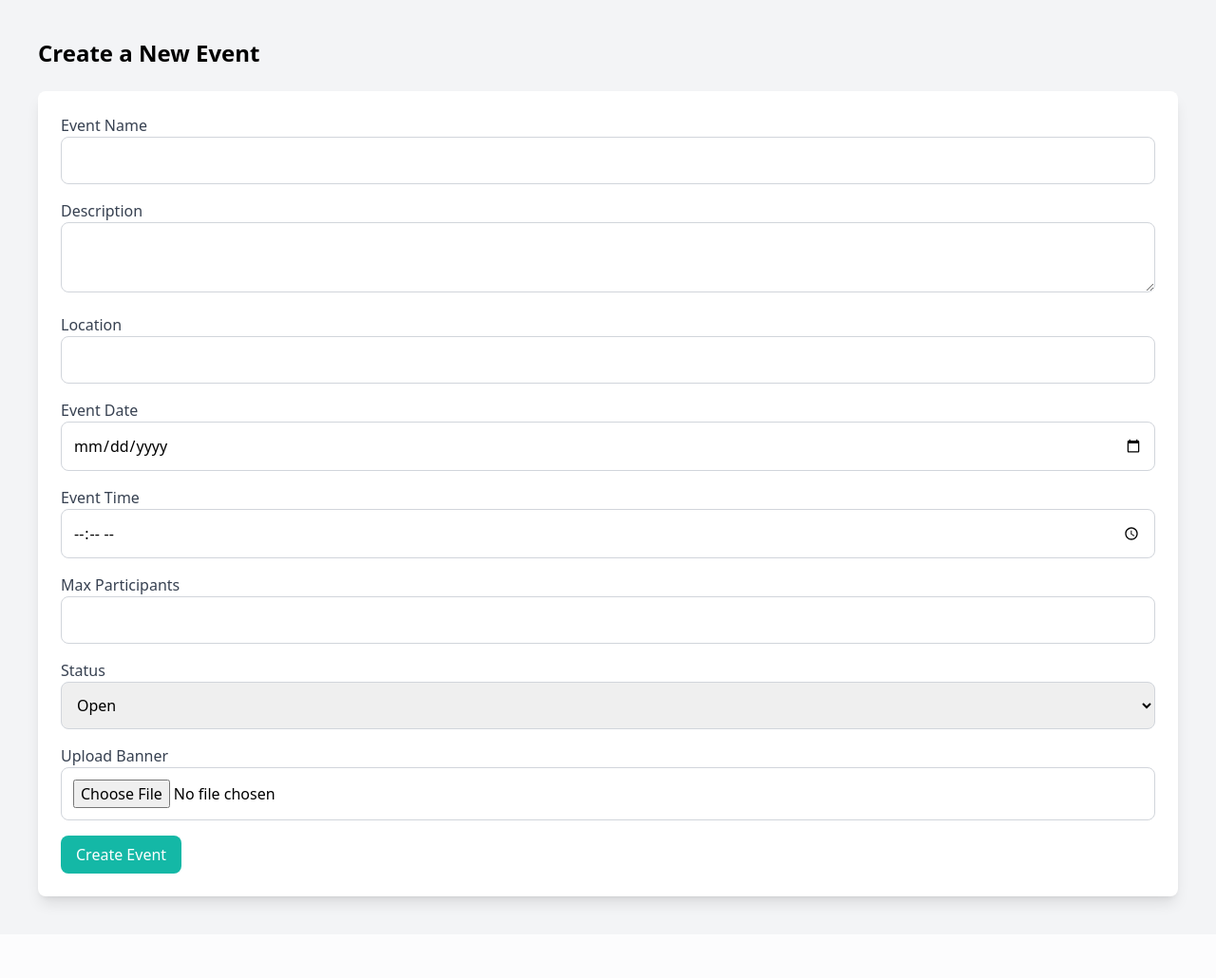
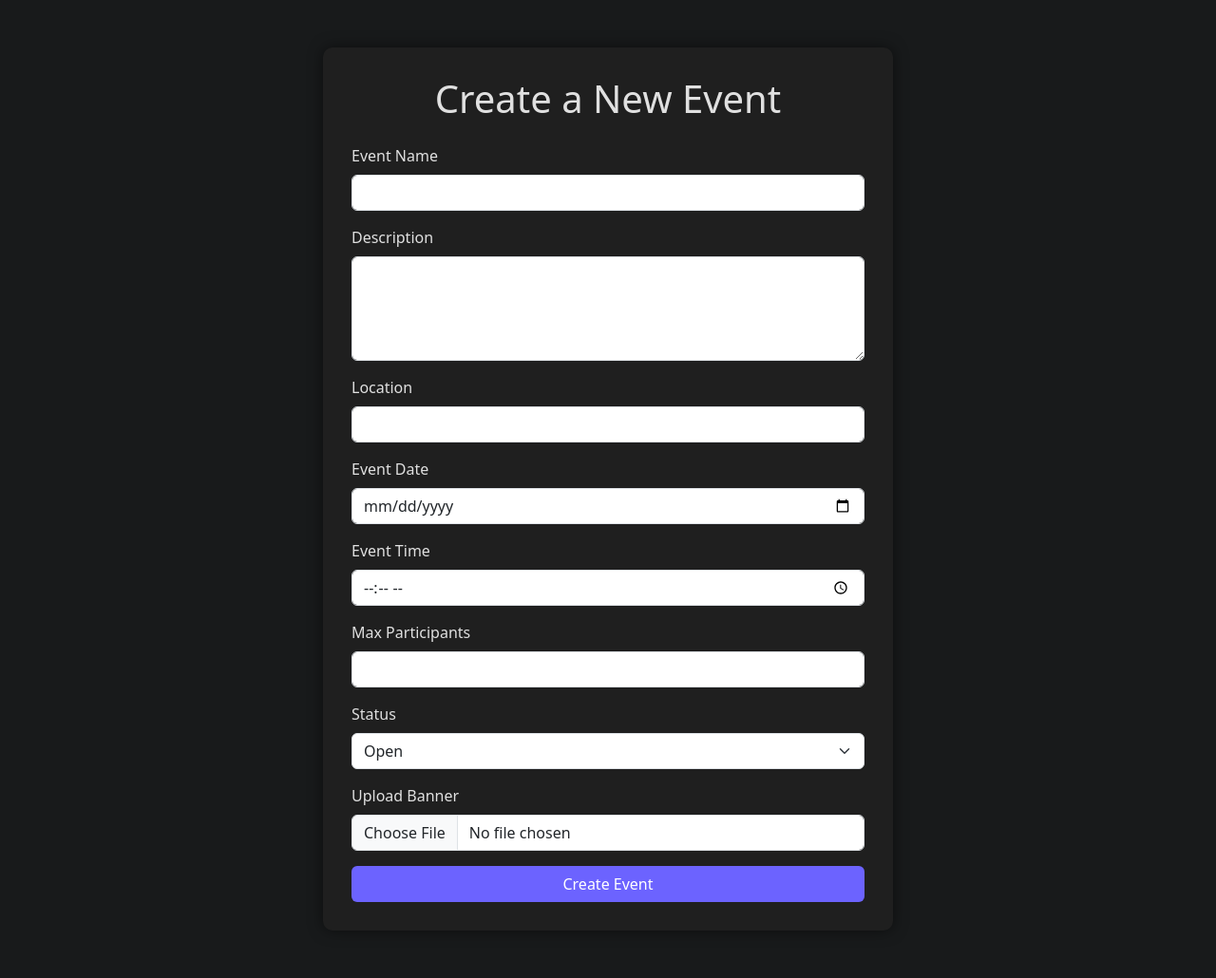
Before and after one commit to KnoWingFly/eventwebsitephp, a PHP site: page /admin/events.php in a window 1280 px wide. Shown: the whole page at 95% size. Before the commit the page ends 959 px from the top, so only its background shows below. Run offline with PHP 8.4, Linux system fonts and the light colour scheme.

Commit message:
bikin bagus ui di evenst

```diff
--- a/admin/events.php
+++ b/admin/events.php
@@ -28,50 +28,75 @@ if ($_SERVER['REQUEST_METHOD'] == 'POST') {
     <meta charset="UTF-8">
     <meta name="viewport" content="width=device-width, initial-scale=1.0">
     <title>Manage Event</title>
-    <link href="../css/output.css" rel="stylesheet">
+    <link href="https://cdn.jsdelivr.net/npm/bootstrap@5.3.1/dist/css/bootstrap.min.css" rel="stylesheet">
+    <style>
+        body {
+            background-color: #181A1B;
+            color: #E0E0E0;
+        }
+        .form-container {
+            max-width: 600px;
+            margin: 50px auto;
+            background-color: #1F1F1F;
+            padding: 30px;
+            border-radius: 10px;
+            box-shadow: 0 0 15px rgba(0, 0, 0, 0.5);
+        }
+        .btn-custom {
+            background-color: #6C63FF;
+            color: white;
+        }
+        .btn-custom:hover {
+            background-color: #574BDF;
+        }
+    </style>
 </head>
-<body class="bg-gray-100">
-    <div class="container mx-auto p-10">
-        <h1 class="text-2xl font-bold mb-6">Create a New Event</h1>
-        <form action="" method="post" enctype="multipart/form-data" class="bg-white shadow-lg rounded-lg p-6">
-            <div class="mb-4">
-                <label class="block text-gray-700">Event Name</label>
-                <input type="text" name="name" class="w-full p-3 border border-gray-300 rounded-lg">
+<body>
+    <div class="container">
+        <div class="form-container">
+            <h1 class="text-center mb-4">Create a New Event</h1>
+            <form action="" method="post" enctype="multipart/form-data">
+                <div class="mb-3">
+                    <label class="form-label">Event Name</label>
+                    <input type="text" name="name" class="form-control" required>
                 </div>
-            <div class="mb-4">
-                <label class="block text-gray-700">Description</label>
-                <textarea name="description" class="w-full p-3 border border-gray-300 rounded-lg"></textarea>
+                <div class="mb-3">
+                    <label class="form-label">Description</label>
+                    <textarea name="description" class="form-control" rows="4" required></textarea>
                 </div>
-            <div class="mb-4">
-                <label class="block text-gray-700">Location</label>
-                <input type="text" name="location" class="w-full p-3 border border-gray-300 rounded-lg">
+                <div class="mb-3">
+                    <label class="form-label">Location</label>
+                    <input type="text" name="location" class="form-control" required>
                 </div>
-            <div class="mb-4">
-                <label class="block text-gray-700">Event Date</label>
-                <input type="date" name="event_date" class="w-full p-3 border border-gray-300 rounded-lg">
+                <div class="mb-3">
+                    <label class="form-label">Event Date</label>
+                    <input type="date" name="event_date" class="form-control" required>
                 </div>
-            <div class="mb-4">
-                <label class="block text-gray-700">Event Time</label>
-                <input type="time" name="event_time" class="w-full p-3 border border-gray-300 rounded-lg">
+                <div class="mb-3">
+                    <label class="form-label">Event Time</label>
+                    <input type="time" name="event_time" class="form-control" required>
                 </div>
-            <div class="mb-4">
-                <label class="block text-gray-700">Max Participants</label>
-                <input type="number" name="max_participants" class="w-full p-3 border border-gray-300 rounded-lg">
+                <div class="mb-3">
+                    <label class="form-label">Max Participants</label>
+                    <input type="number" name="max_participants" class="form-control" required>
                 </div>
-            <div class="mb-4">
-                <label class="block text-gray-700">Status</label>
-                <select name="status" class="w-full p-3 border border-gray-300 rounded-lg">
+                <div class="mb-3">
+                    <label class="form-label">Status</label>
+                    <select name="status" class="form-select" required>
                         <option value="open">Open</option>
                         <option value="closed">Closed</option>
                         <option value="canceled">Canceled</option>
                     </select>
                 </div>
-            <div class="mb-4">
-                <label class="block text-gray-700">Upload Banner</label>
-                <input type="file" name="banner" class="w-full p-3 border border-gray-300 rounded-lg">
+                <div class="mb-3">
+                    <label class="form-label">Upload Banner</label>
+                    <input type="file" name="banner" class="form-control" required>
                 </div>
-            <button type="submit" class="bg-teal-500 text-white px-4 py-2 rounded-lg">Create Event</button>
+                <button type="submit" class="btn btn-custom w-100">Create Event</button>
             </form>
         </div>
+    </div>
+
+
 </body>
 </html>
--- a/user/edit_profile.php
+++ b/user/edit_profile.php
@@ -53,7 +53,7 @@ if ($_SERVER["REQUEST_METHOD"] === "POST") {
     <title>Edit Profile</title>
     <link href="../css/output.css" rel="stylesheet">
 </head>
-<body class="bg-gray-100">
+<body class="b">
     <div class="container mx-auto p-10">
         <h1 class="text-2xl font-bold mb-6">Edit Profile</h1>
 
```
Lines whose indentation alone changed are shown as unchanged.
